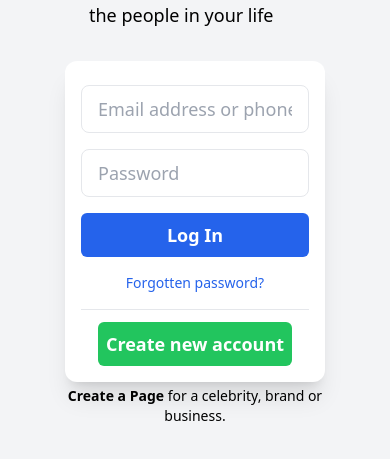
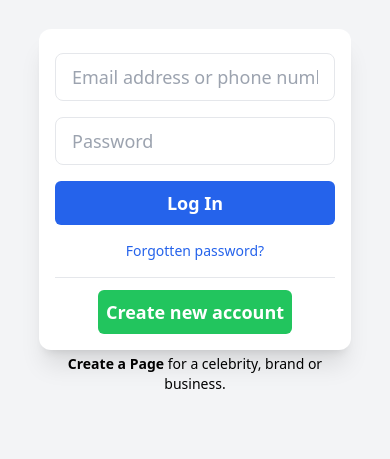
Before and after one commit to krishna-086/social-media-login-clone, a website built with Vite: page index.html in a window 390 px wide. Shown: the part 237-696 px from the top of the page. Built offline with nearby package versions, Linux system fonts and the light colour scheme.

Commit message:
changes for mobile device

```diff
--- a/index.html
+++ b/index.html
@@ -8,13 +8,13 @@
     <title>Facebook-log in or sign up</title>
 </head>
 <body class="bg-gray-100">
-    <div class="container mt-24 md:mt-40 flex flex-col gap-8 md:flex-row md:gap-0 mx-auto  justify-center">
+    <div class="container mt-16 md:mt-40 flex flex-col gap-8 md:flex-row md:gap-0 mx-auto  justify-center">
         <div class="left mx-auto w-2/3 md:w-[44%]">
             <div w-></div>
             <img class="w-80" src="logo.svg" alt="">
             <p class="text-lg md:text-3xl mx-6">Facebook helps you connect and share with the people in your life</p>
         </div>
-        <div class="right mx-auto md:mr-32 flex flex-col bg-white p-4 rounded-xl w-2/3 md:w-[30%] text-lg shadow-xl relative">
+        <div class="right mx-auto md:mr-32 flex flex-col bg-white p-4 rounded-xl w-[80%] md:w-[30%] text-lg shadow-xl relative">
             <input class="my-2 px-4 h-12 border border-1 border-gray-200 rounded-lg  focus:outline-none focus:shadow-sm focus:shadow-blue-200 focus:border-blue-500 " type="text" placeholder="Email address or phone number">
             <input class="my-2 px-4 h-12 border border-1 border-gray-200 rounded-lg focus:outline-none focus:shadow-sm focus:shadow-blue-200 focus:border-blue-500" type="password" placeholder="Password">
             <button class="bg-blue-600 text-white my-2 py-2 rounded-md font-bold hover:bg-blue-500">Log In</button>
```
